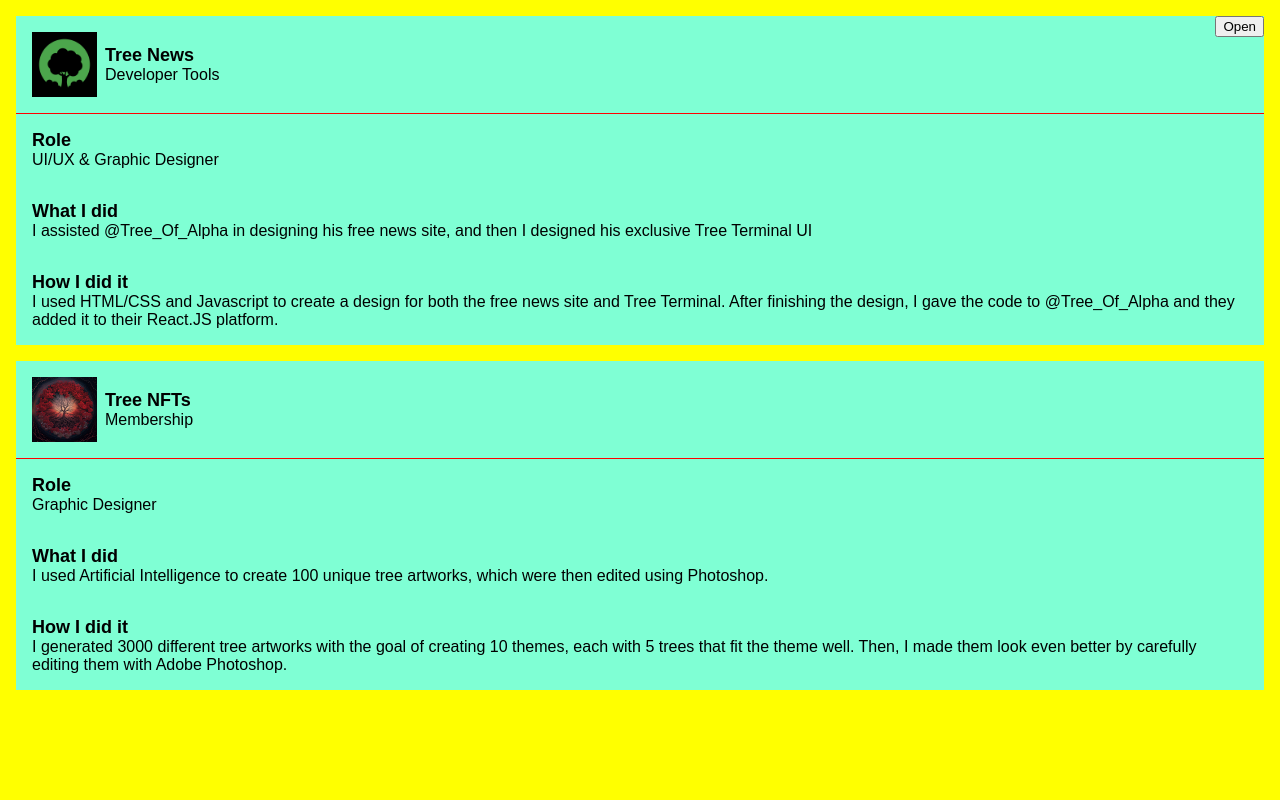
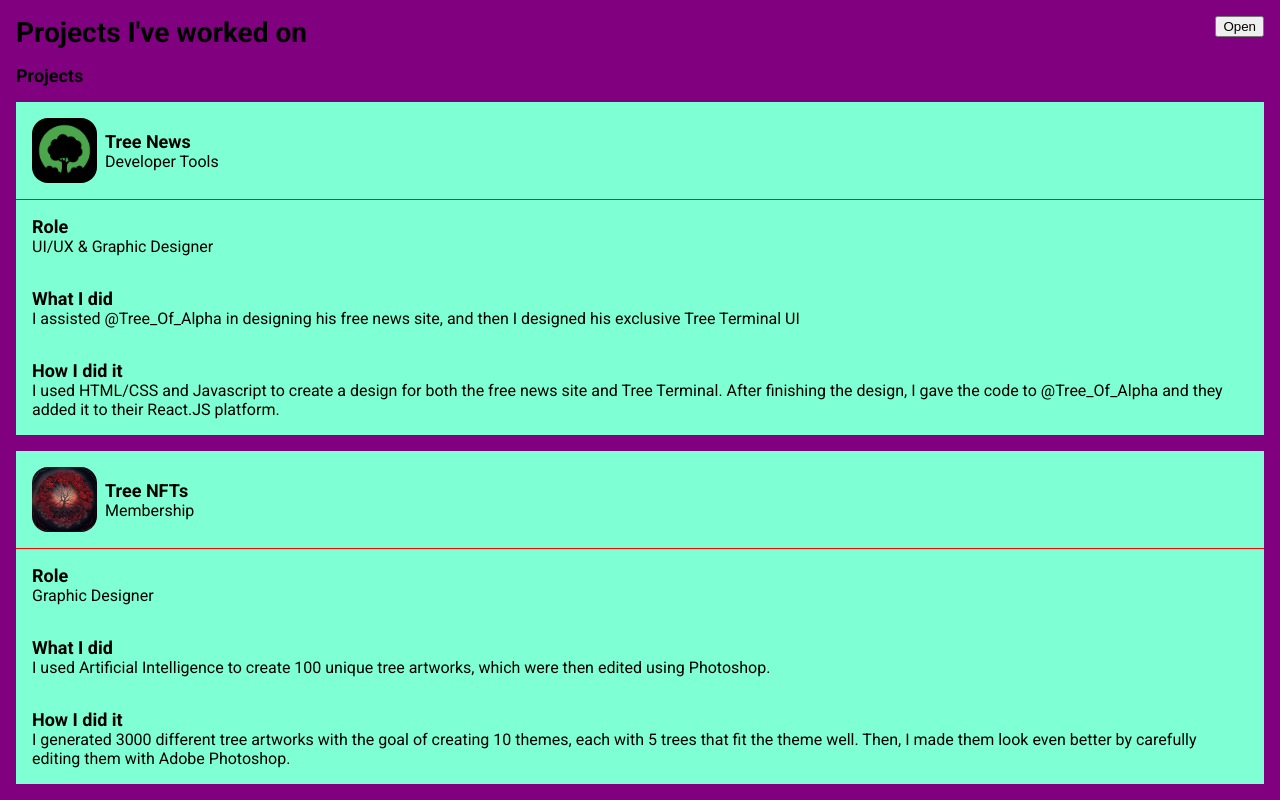
Before and after one commit to 0xABBCCC/worldlessworld.io, a React (Vite) app: page / in a window 1280 px wide. Built offline with nearby package versions, Linux system fonts and the light colour scheme.

Commit message:
Added open-source section

```diff
--- a/index.html
+++ b/index.html
@@ -5,6 +5,9 @@
     <link rel="icon" type="image/svg+xml" href="/vite.svg" />
     <meta name="viewport" content="width=device-width, initial-scale=1.0" />
     <title>Vite + React</title>
+    <link rel="preconnect" href="https://fonts.googleapis.com"/>
+    <link rel="preconnect" href="https://fonts.gstatic.com" crossorigin/>
+    <link href="https://fonts.googleapis.com/css2?family=Roboto:ital,wght@0,100;0,300;0,400;0,500;0,700;0,900;1,100;1,300;1,400;1,500;1,700;1,900&display=swap" rel="stylesheet"/>
   </head>
   <body>
     <div id="root"></div>
--- a/package.json
+++ b/package.json
@@ -12,6 +12,7 @@
   "dependencies": {
     "react": "^18.2.0",
     "react-dom": "^18.2.0",
+    "react-icons": "^4.8.0",
     "react-router-dom": "^6.10.0",
     "styled-components": "^5.3.10"
   },
--- a/src/components/Home/Card.jsx
+++ b/src/components/Home/Card.jsx
@@ -21,7 +21,7 @@
     height: 65px;
     flex: 0 0 65px;
 
-    /* border-radius: 1rem; */
+    border-radius: 1rem;
 
     background-size: fill;
     background-repeat: no-repeat;
--- a/src/components/Home/CardLayout.jsx
+++ b/src/components/Home/CardLayout.jsx
@@ -1,18 +1,38 @@
 import styled from "styled-components";
+import { HeavyText, ThinText } from "../Layout/SignatureText";
 
 const Wrapper = styled.div `
+    display: flex;
+    flex-direction: column;
+    gap: 1rem;
+`
+
+const GridWrapper = styled.div `
     display: grid;
     grid-template-columns: repeat(2, 1fr);
-    gap: 1rem;
+    gap: 2rem;
 
     @media (max-width: 1280px) {
         grid-template-columns: repeat(1, 1fr);
+        gap: 1rem;
     }
+`
+
+const Content = styled.div `
+    display: flex;
+    flex-direction: column;
+    gap: 1rem;
 `
 
 const CardLayout = ({ children }) => {
     return(
-        <Wrapper>{children}</Wrapper>
+        <Wrapper>
+            <HeavyText>Projects I've worked on</HeavyText>
+            <Content>
+                <ThinText>Projects</ThinText>
+                <GridWrapper>{children}</GridWrapper>
+            </Content>
+        </Wrapper>
     )
 }
 
--- /dev/null
+++ b/src/components/Home/Project.jsx
@@ -0,0 +1,76 @@
+import styled from "styled-components";
+import ExternalBtn from "../Layout/VisitBtn";
+
+const Wrapper = styled.div `
+    position: relative;
+    display: grid;
+    grid-template-columns: 150px 150px 1fr;
+    border: thin solid red;
+
+    @media (max-width: 1280px) {
+        grid-template-columns: 1fr;
+    }
+`
+
+const Box = styled.div `
+    padding: 1rem;
+
+    &:nth-child(even) {
+        border-left: thin solid red;
+        border-right: thin solid red;
+
+        @media (max-width: 1280px) {
+            border-left: none;
+            border-right: none;
+            background-color: red;
+        }
+
+    }
+`
+
+const HeavyText = styled.div `
+    font-weight: 600;
+    font-size: 14px;
+`
+
+const ThinText = styled.div `
+    font-weight: 300;
+    font-size: 16px;
+`
+
+const BtnWrapper = styled.div `
+    position: absolute;
+    top: 50%;
+    right: 1rem;
+    transform: translate(0, -50%);
+`
+
+const Project = ({ projectName, projectLanguage, projectDescription, projectUrl }) => {
+    return(
+        <Wrapper>
+            <Box>
+                <HeavyText>Name</HeavyText>
+                <ThinText>{projectName}</ThinText>
+            </Box>
+            <Box>
+                <HeavyText>Language</HeavyText>
+                <ThinText>{projectLanguage}</ThinText>
+            </Box>
+            <Box>
+                <HeavyText>Description</HeavyText>
+                <ThinText>{projectDescription}</ThinText>
+            </Box>
+            {
+                projectUrl ? (
+                    <BtnWrapper>
+                        <ExternalBtn linkTo={projectUrl}/>
+                    </BtnWrapper>
+                ) : (
+                    <> </>
+                )
+            }
+        </Wrapper>
+    )
+}
+
+export default Project;
--- /dev/null
+++ b/src/components/Home/ProjectsLayout.jsx
@@ -0,0 +1,32 @@
+import styled from "styled-components";
+import { ThinText } from "../Layout/SignatureText";
+
+const Wrapper = styled.div `
+    display: flex;
+    flex-direction: column;
+    gap: 1rem;
+`
+
+const Content = styled.div `
+    display: flex;
+    flex-direction: column;
+    gap: 1rem;
+`
+
+const GridLayout = styled.div `
+    display: flex;
+    flex-direction: column;
+`
+
+const ProjectLayout = ({ children }) => {
+    return(
+        <Wrapper>
+            <Content>
+                <ThinText>Open-source Projects</ThinText>
+                <GridLayout>{children}</GridLayout>
+            </Content>
+        </Wrapper>
+    )
+}
+
+export default ProjectLayout;
--- a/src/components/Layout/Main/Body.jsx
+++ b/src/components/Layout/Main/Body.jsx
@@ -1,30 +1,46 @@
-import styled from "styled-components";
+import styled, { keyframes } from "styled-components";
+
+const fadeIn = keyframes`
+  0% {
+    opacity: 0;
+  }
+  100% {
+    opacity: 1;
+  }
+`;
 
 const Wrapper = styled.div`
     position: relative;
 
     width: calc(100vw - 250px);
-
-    background-color: yellow;
+    max-height: 100vh;
     overflow: auto;
 
     padding: 2rem;
 
+    animation: ${fadeIn} 350ms;
+
+    display: flex;
+    flex-direction:column;
+    gap: 2rem;
+
     @media (max-width: 1280px) {
 
-        padding: 1rem;
+      padding: 1rem;
 
-        height: 100vh;
-        height: 100svh;
-        max-height: 100vh;
-        width: 100vw;
+      height: 100vh;
+      height: 100svh;
+      width: 100vw;
+
+      gap: 1rem;
+
     }
 `
 
 const MainBody = ({ children }) => {
     return(
         <Wrapper id="mainBody">
-            {children}
+          {children}
         </Wrapper>
     )
 }
--- /dev/null
+++ b/src/components/Layout/SignatureText.jsx
@@ -0,0 +1,11 @@
+import styled from "styled-components";
+
+export const HeavyText = styled.h1 `
+    font-size: 28px;
+    font-weight: 600;
+`
+
+export const ThinText = styled.h2 `
+    font-size: 18px;
+    font-weight: 600;
+`
--- /dev/null
+++ b/src/components/Layout/VisitBtn.jsx
@@ -0,0 +1,31 @@
+import styled from "styled-components";
+import {VscLinkExternal} from "react-icons/vsc"
+
+const Wrapper = styled.a `
+    background-color: blue;
+    padding: 0.75rem 3rem;
+
+    &:hover {
+        background-color: red;
+    }
+
+    display: flex;
+    align-items: center;
+    gap: 0.25rem;
+`
+
+const Text = styled.span `
+    font-size: 16px;
+    font-weight: 400;
+`
+
+const ExternalBtn = ({ linkTo }) => {
+    return(
+        <Wrapper href={linkTo} target="_blank" rel="noreferrer">
+            <Text>Visit</Text>
+            <VscLinkExternal style={{height: "16px", width: "16px"}}/>
+        </Wrapper>
+    )
+}
+
+export default ExternalBtn;
--- a/src/components/Navigation/Sidebar.jsx
+++ b/src/components/Navigation/Sidebar.jsx
@@ -1,5 +1,6 @@
-import styled from "styled-components";
+import styled, { keyframes } from "styled-components";
 import { useState } from "react";
+
 
 const Wrapper = styled.div `
     position: relative;
@@ -10,6 +11,8 @@
     width: 250px;
 
     background-color: yellowgreen;
+
+    padding: 2rem;
 
     @media (max-width: 1280px) {
         display: ${props => props.visible ? "flex" : "none"};
@@ -26,6 +29,9 @@
 
         overflow: auto;
         z-index: 50;
+
+        padding: 1rem;
+
     }
 `
 
--- a/src/index.css
+++ b/src/index.css
@@ -1,3 +1,5 @@
+@import url('https://fonts.googleapis.com/css2?family=Roboto:ital,wght@0,100;0,300;0,400;0,500;0,700;0,900;1,100;1,300;1,400;1,500;1,700;1,900&display=swap');
+
 :root {
   --gray-tint-100: #4f4f4f;
   --gray-tint-200: #626262;
@@ -40,7 +42,7 @@
 body {
   margin: 0;
   padding: 0;
-  font-family: 'Oswald', sans-serif;
+  font-family: 'Roboto', sans-serif;
   overflow: hidden;
   background-color: var(--gray-tint-1000);
   color: var(--gray-shade-1000);
@@ -59,7 +61,9 @@
 }
 a {
   color: inherit;
-  text-decoration: inherit;
+  text-decoration: none;
+  margin: 0;
+  padding: 0;
 }
 ul,
 li {
--- a/src/pages/Home.jsx
+++ b/src/pages/Home.jsx
@@ -8,6 +8,8 @@
 // Images
 import treeNewsImg from "../assets/news.png";
 import treeNftsImg from "../assets/nft.png"
+import ProjectLayout from "../components/Home/ProjectsLayout";
+import Project from "../components/Home/Project";
 
 const jobList = [
     {
@@ -27,6 +29,16 @@
         role: "Graphic Designer",
         what: "I used Artificial Intelligence to create 100 unique tree artworks, which were then edited using Photoshop.",
         how: "I generated 3000 different tree artworks with the goal of creating 10 themes, each with 5 trees that fit the theme well. Then, I made them look even better by carefully editing them with Adobe Photoshop."
+    }
+]
+
+const projectList = [
+    {
+        id: 1,
+        name: "WorldlessWorld.io",
+        language: "Javascript",
+        description: "This website :)",
+        url: "https://github.com/0xABBCCC/worldlessworld.io"
     }
 ]
 
@@ -51,6 +63,19 @@
                             ))
                         }
                     </CardLayout>
+                    <ProjectLayout>
+                        {
+                            projectList.map((project) => (
+                                <Project
+                                    key={project.id}
+                                    projectName={project.name}
+                                    projectLanguage={project.language}
+                                    projectDescription={project.description}
+                                    projectUrl={project.url}
+                                />
+                            ))
+                        }
+                    </ProjectLayout>
                 </MainBody>
             </FlexRow>
         </ApplicationBody>
```
Also changed, not shown: 1 other file (tests, documents, lock files or other folders).
